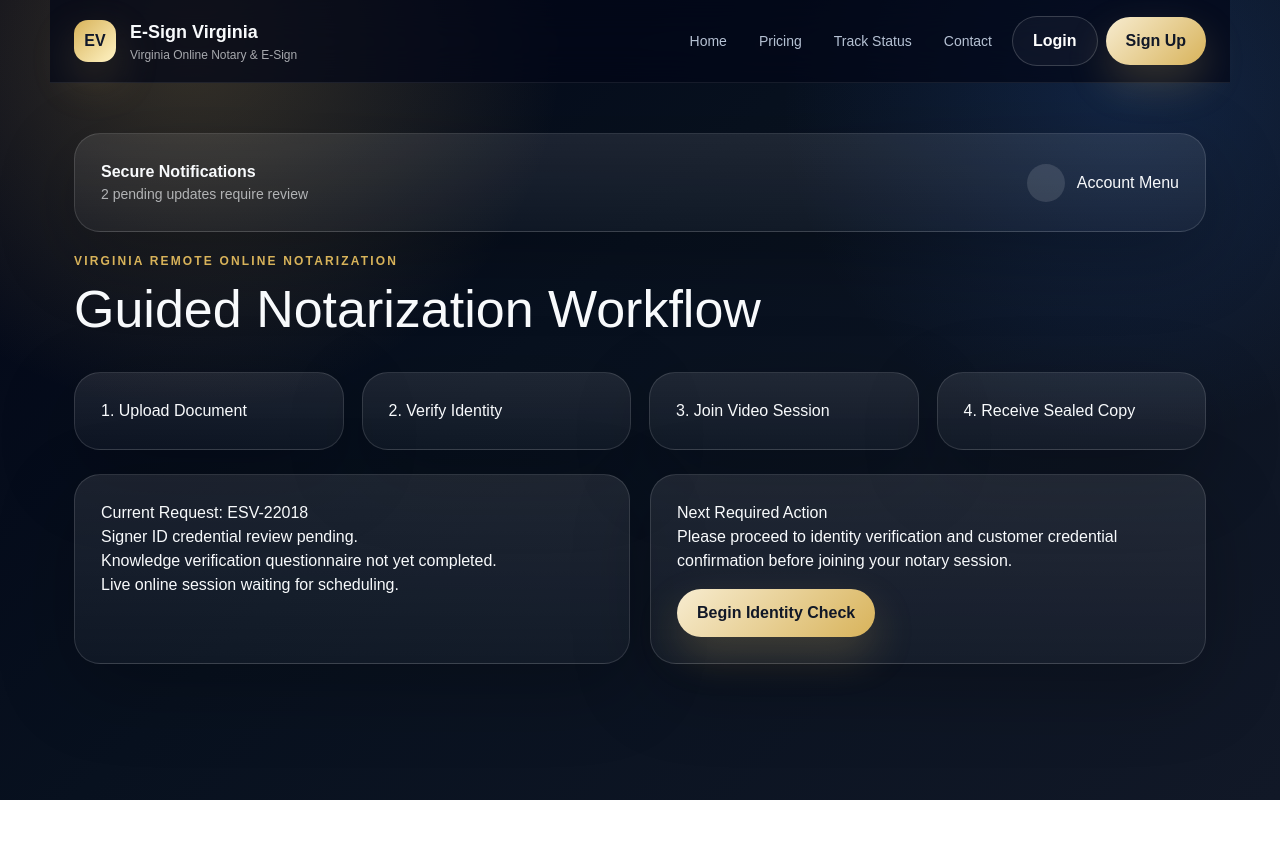
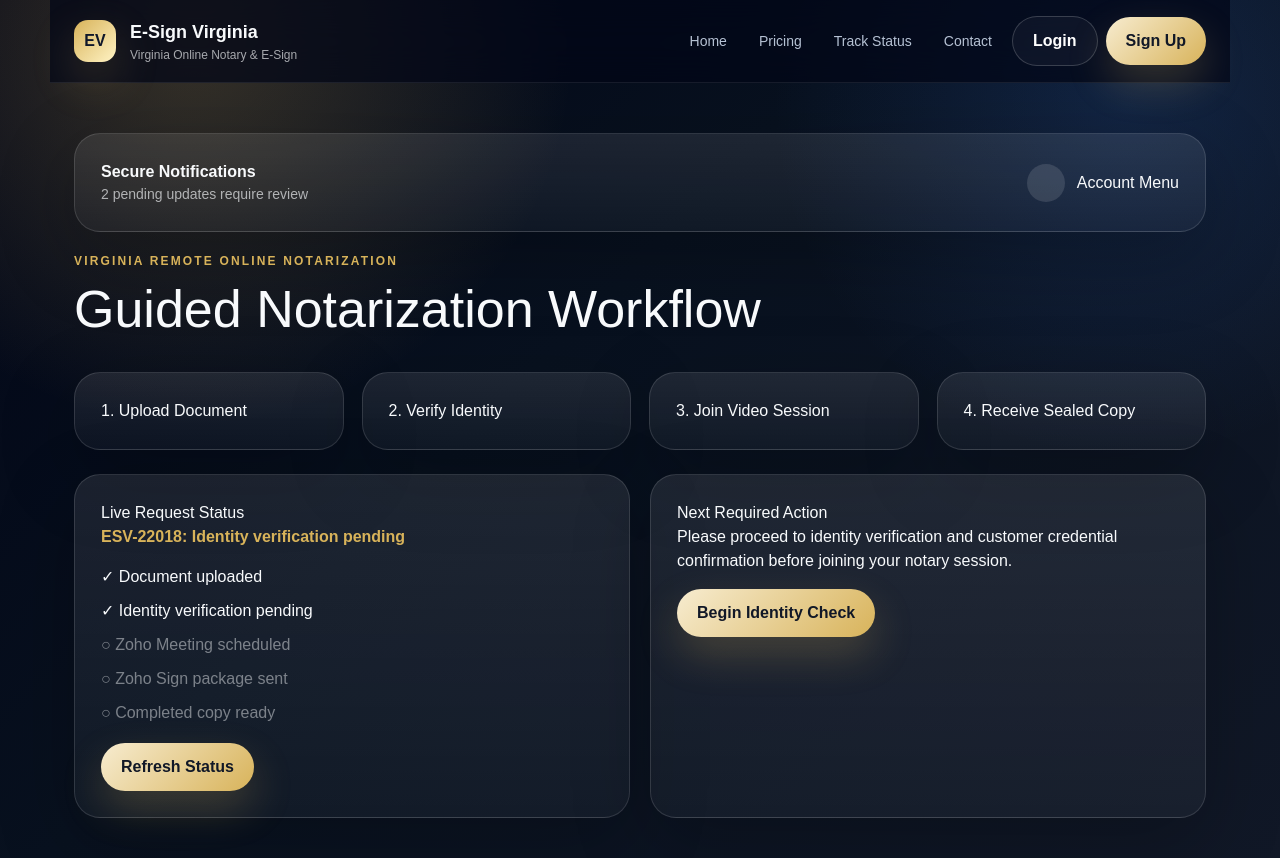
Before and after one commit to rawillia9801/esign, a Next.js app: page /customer/ron-workflow in a window 1280 px wide. Shown: the top 858 px of the page. Before the commit the page ends 800 px from the top, so only its background shows below. Built offline with nearby package versions, Linux system fonts and the light colour scheme.

Commit message:
Inject live customer status widget into RON workflow

```diff
--- a/app/customer/ron-workflow/page.tsx
+++ b/app/customer/ron-workflow/page.tsx
@@ -1,6 +1,7 @@
 import Header from '../../../components/Header'
 import ProfileBar from '../../../components/ProfileBar'
 import Link from 'next/link'
+import CustomerStatusWidget from '../../../components/CustomerStatusWidget'
 
 export default function RonWorkflow(){
  return (
@@ -19,12 +20,7 @@ export default function RonWorkflow(){
     </div>
 
     <div className="grid-2" style={{marginTop:'24px'}}>
-      <div className="card">
-        <h3>Current Request: ESV-22018</h3>
-        <p>Signer ID credential review pending.</p>
-        <p>Knowledge verification questionnaire not yet completed.</p>
-        <p>Live online session waiting for scheduling.</p>
-      </div>
+      <CustomerStatusWidget />
       <div className="card">
         <h3>Next Required Action</h3>
         <p>Please proceed to identity verification and customer credential confirmation before joining your notary session.</p>
```
